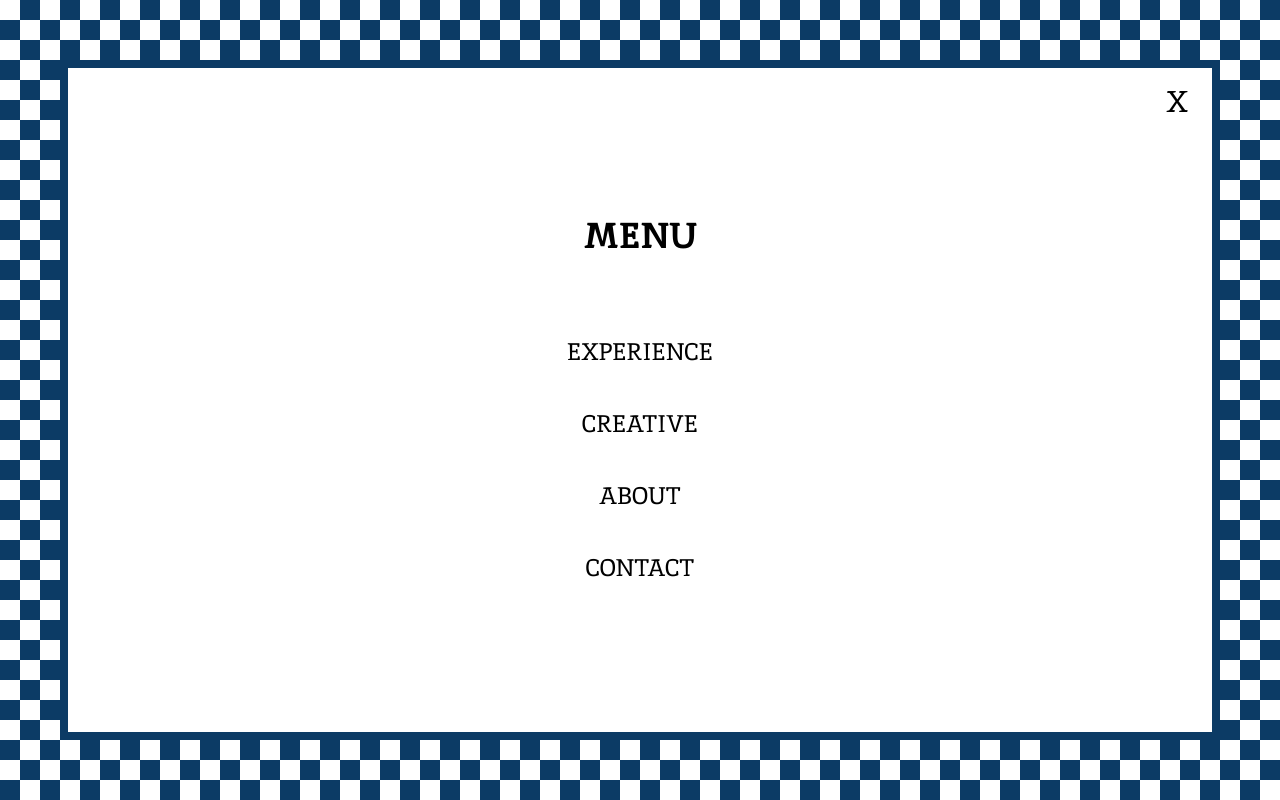
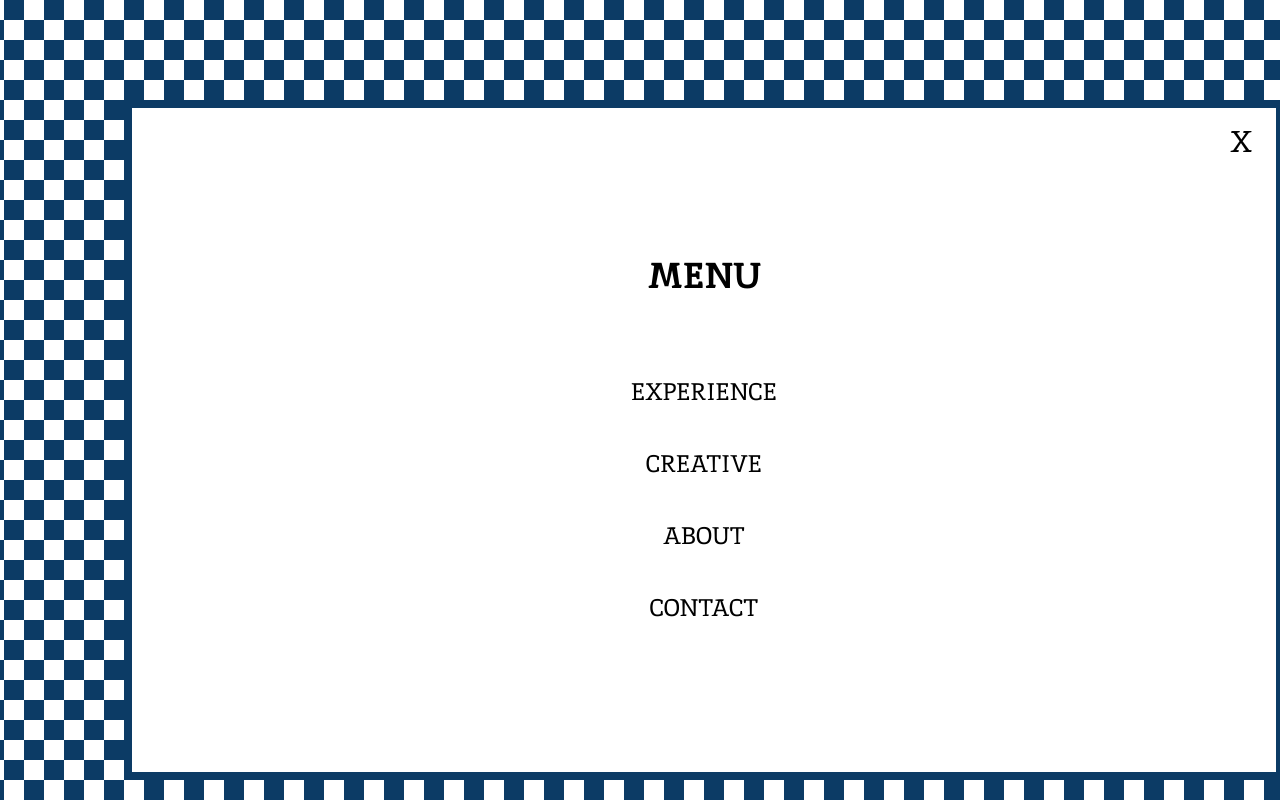
Before and after one commit to mwcui/portfolio, a Next.js app: page / in a window 1280 px wide. Both pictures are taken after a click on the button "Menu". Built offline with nearby package versions, Linux system fonts and the light colour scheme.

Commit message:
seeing if the overflow width height transfer to the html body

```diff
--- a/src/app/globals.css
+++ b/src/app/globals.css
@@ -41,4 +41,6 @@ html, body {
     background-size: 40px 40px;
     background-position: center;
     background-repeat: repeat;
+    width: 110vw;
+    height: 110vh;
   }
```
